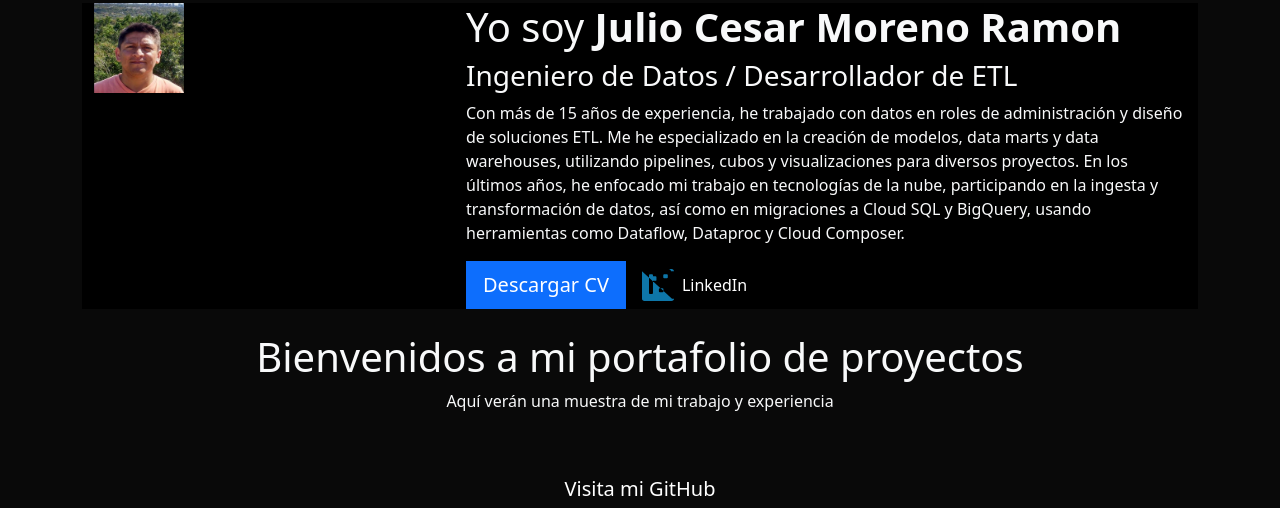
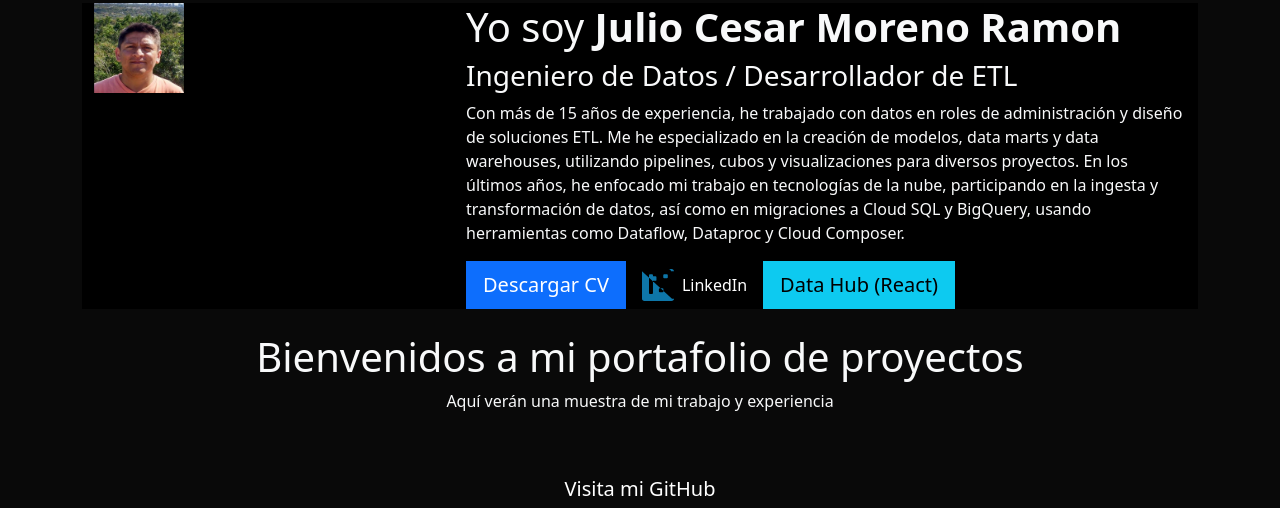
Before and after one commit to pyspdev/pyjango, a Django app: template portfolio/templates/portfolio/home.html in a window 1280 px wide. Shown: the part 77-585 px from the top of the page. Run offline with Django 4.2, Linux system fonts and the light colour scheme; the template is opened without the code that fills it, so the values that code supplies are empty.

Commit message:
feat: Implementa boton para el data_hub

```diff
--- a/portfolio/templates/portfolio/home.html
+++ b/portfolio/templates/portfolio/home.html
@@ -23,6 +23,16 @@
                 </svg>
                 <span class="ms-2">LinkedIn</span>
             </a>
+<!-- ---------------------------------------------------- -->
+<!-- INICIO: CÓDIGO AÑADIDO (BOTÓN DATA HUB) -->
+<!-- ---------------------------------------------------- -->
+             <a class="btn btn-info btn-lg rounded-0 ms-3" href="{% url 'data_hub' %}" target="_blank">
+                 Data Hub (React)
+                </a>
+<!-- ---------------------------------------------------- -->
+<!-- FIN: CÓDIGO AÑADIDO (BOTÓN DATA HUB) -->
+<!-- ---------------------------------------------------- -->
+
         </div>
     </div>
 </header>
```
